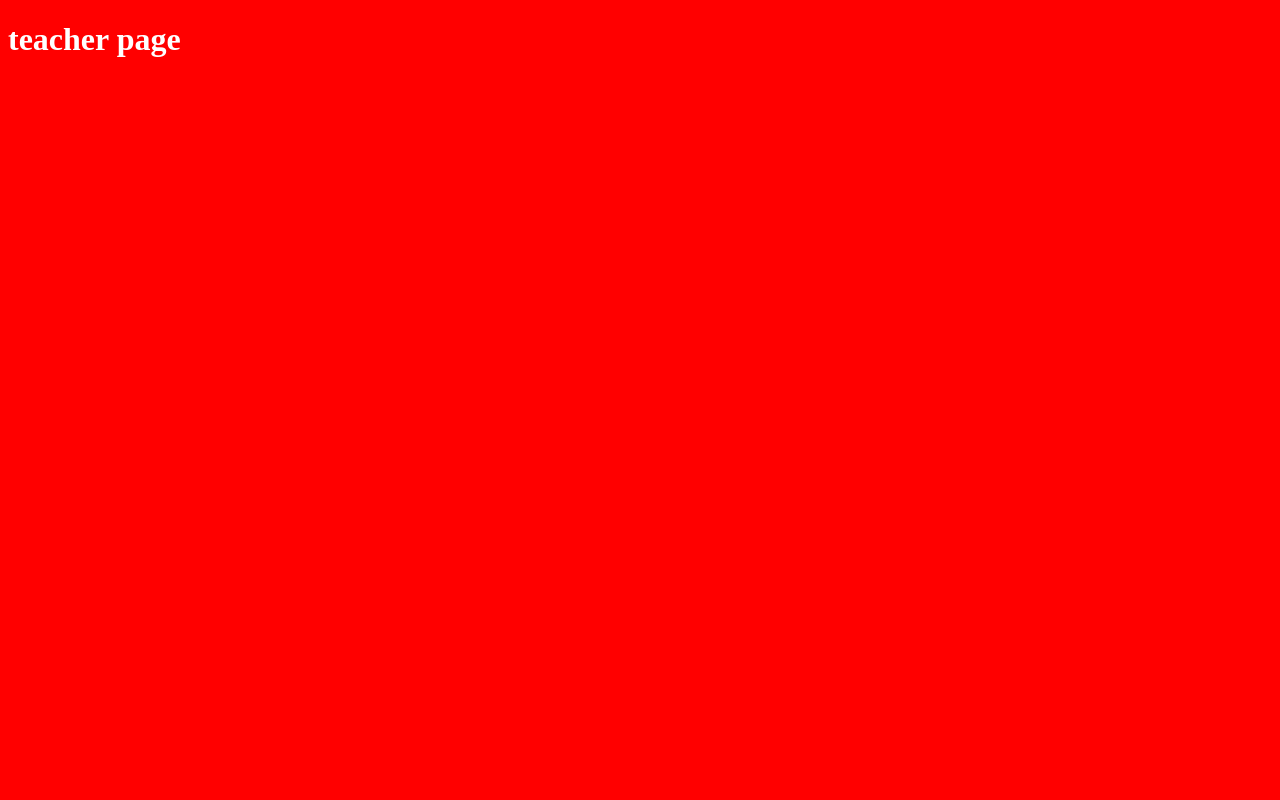
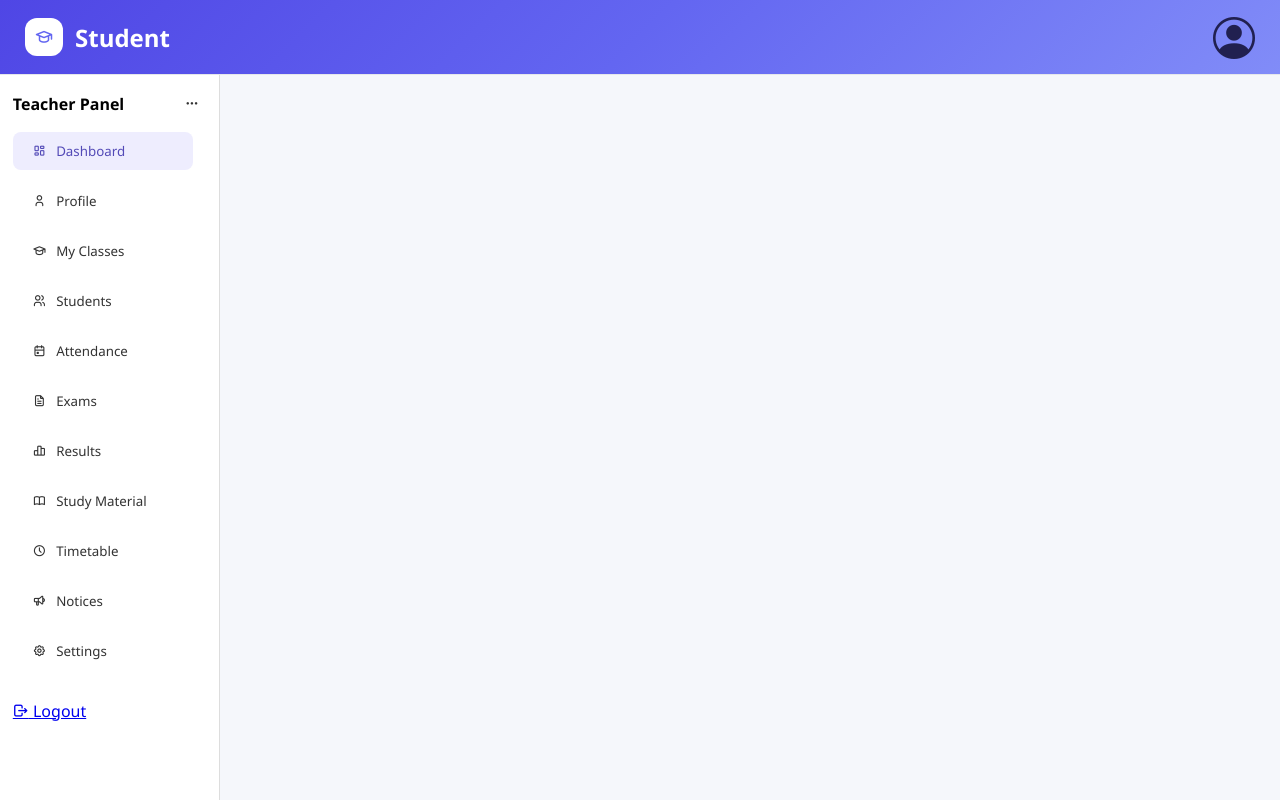
Before and after one commit to LuckySahudev/StudentDesk, a website: page pages/teacher.html in a window 1280 px wide. Drawn offline with nearby package versions, Linux system fonts and the light colour scheme; files that its build step writes are made by us from their sources; files whose address does not match are found by name.

Commit message:
Starting creation of student page layout

```diff
--- a/pages/teacher.html
+++ b/pages/teacher.html
@@ -1,13 +1,132 @@
-<!DOCTYPE html>
+<!doctype html>
 <html lang="en">
-<head>
-    <meta charset="UTF-8">
-    <meta name="viewport" content="width=device-width, initial-scale=1.0">
+  <head>
+    <meta charset="UTF-8" />
+    <meta name="viewport" content="width=device-width, initial-scale=1.0" />
     <title>Document</title>
-    <link rel="stylesheet" href="css/teacher.css">
-</head>
-<body>
-    <h1>teacher page</h1>
+    <link
+      rel="stylesheet"
+      href="https://cdn.jsdelivr.net/npm/@tabler/icons-webfont@latest/tabler-icons.min.css"
+    />
+    <link
+      rel="stylesheet"
+      href="https://cdn.jsdelivr.net/npm/bootstrap-icons@1.11.3/font/bootstrap-icons.min.css"
+    />
+    <link rel="stylesheet" href="css/teacher.css" />
+    <link rel="stylesheet" href="../public/css/teacher.css" />
+  </head>
+  <body>
+    <nav class="nav-bar">
+      <div class="logo">
+        <div class="logo-icon">
+          <i class="ti ti-school"></i>
+        </div>
+        <h1>Student</h1>
+      </div>
+
+      <div class="left-access">
+        <button class="profile-img"><i class="bi bi-person-circle"></i></button>
+      </div>
+    </nav>
+
+    <main>
+      <aside class="side-bar">
+        <div class="logo">
+          <h4>Teacher Panel</h4>
+          <button><i class="bi bi-three-dots"></i></button>
+        </div>
+
+        <nav>
+          <ul>
+            <li>
+              <button class="active">
+                <i class="ti ti-layout-dashboard"></i>
+                Dashboard
+              </button>
+            </li>
+
+            <li>
+              <button>
+                <i class="ti ti-user"></i>
+                Profile
+              </button>
+            </li>
+
+            <li>
+              <button>
+                <i class="ti ti-school"></i>
+                My Classes
+              </button>
+            </li>
+
+            <li>
+              <button>
+                <i class="ti ti-users"></i>
+                Students
+              </button>
+            </li>
+
+            <li>
+              <button>
+                <i class="ti ti-calendar-event"></i>
+                Attendance
+              </button>
+            </li>
+
+            <li>
+              <button>
+                <i class="ti ti-file-text"></i>
+                Exams
+              </button>
+            </li>
+
+            <li>
+              <button>
+                <i class="ti ti-chart-bar"></i>
+                Results
+              </button>
+            </li>
+
+            <li>
+              <button>
+                <i class="ti ti-book"></i>
+                Study Material
+              </button>
+            </li>
+
+            <li>
+              <button>
+                <i class="ti ti-clock"></i>
+                Timetable
+              </button>
+            </li>
+
+            <li>
+              <button>
+                <i class="ti ti-speakerphone"></i>
+                Notices
+              </button>
+            </li>
+
+            <li>
+              <button>
+                <i class="ti ti-settings"></i>
+                Settings
+              </button>
+            </li>
+          </ul>
+        </nav>
+
+        <div class="sidebar-footer">
+          <a href="#">
+            <i class="ti ti-logout"></i>
+            Logout
+          </a>
+        </div>
+      </aside>
+
+      <section class="container"></section>
+    </main>
     <script src="js/teacher.js"></script>
-</body>
+  </body>
 </html>
--- a/public/css/teacher.css
+++ b/public/css/teacher.css
@@ -1,4 +1,142 @@
+*{
+  margin:0;
+  padding:0;
+  box-sizing:border-box;
+  font-family:'Segoe UI',sans-serif;
+}
+
 body{
-    background-color: red;
-    color: white;
+  height:100vh;
+  background:#f5f7fb;
+  overflow:hidden;
 }
+
+/* NAVBAR */
+
+.nav-bar{
+  height:75px;
+  background: linear-gradient(135deg, #4f46e5, #6366f1, #818cf8);
+  display:flex;
+  justify-content:space-between;
+  align-items:center;
+  padding:0 25px;
+  border-bottom:1px solid #e5e7eb;
+}
+
+.nav-bar .logo{
+  display:flex;
+  align-items:center;
+  gap:12px;
+
+}
+
+.logo-icon{
+  width:38px;
+  height:38px;
+  border-radius:12px;
+  background: white;
+  color:#6366f1;
+  display:flex;
+  justify-content:center;
+  align-items:center;
+  font-size:18px;
+}
+
+.nav-bar h1{
+  font-size:24px;
+  font-weight:600;
+  color: white;
+}
+
+.profile-img{
+  border:none;
+  background:none;
+  font-size:42px;
+  cursor:pointer;
+  color: rgb(33, 32, 80);
+}
+
+/* MAIN */
+
+main{
+  display:flex;
+  height:calc(100vh - 75px);
+}
+
+/* SIDEBAR */
+
+.side-bar{
+    height: 100%;
+    width: 220px;
+    background:#fff;
+    border-right:1px solid #ddd;
+    overflow-y: auto;
+    scrollbar-width: thin;
+    padding: 0.8rem;
+}
+
+.side-bar .logo{
+  width: 100%;
+  height: 2rem;
+  display: flex;
+  justify-content: space-between;
+  align-items: center;
+}
+
+.side-bar .logo button{
+  font-weight: 800;
+  height: 0.85rem;
+  width: 1.8rem;
+  height: 1.8rem;
+  display: flex;
+  justify-content: center;
+  align-items: center;
+  padding: 10px;
+}
+
+
+.side-bar ul{
+    list-style:none;
+    padding:0;
+}
+
+.side-bar li{
+    margin:12px 0;
+}
+
+.side-bar button{
+    width: 180px;
+    border: none;
+    background: white;
+    text-decoration:none;
+    color:#333;
+    display:flex;
+    align-items:center;
+    gap:10px;
+    padding:10px 20px;
+    border-radius:8px;
+}
+
+.side-bar button.active {
+    background: #EEEDFE;
+    color: #534AB7;
+    font-weight: 500;
+}
+
+
+
+.side-bar button:hover{
+    background:#f3f4f6;
+}
+
+.sidebar-footer{
+    margin-top:30px;
+}
+
+
+.container{
+  flex: 1;
+  height: 100%;
+  width: 100%;
+  overflow-y: auto;
+}
```
